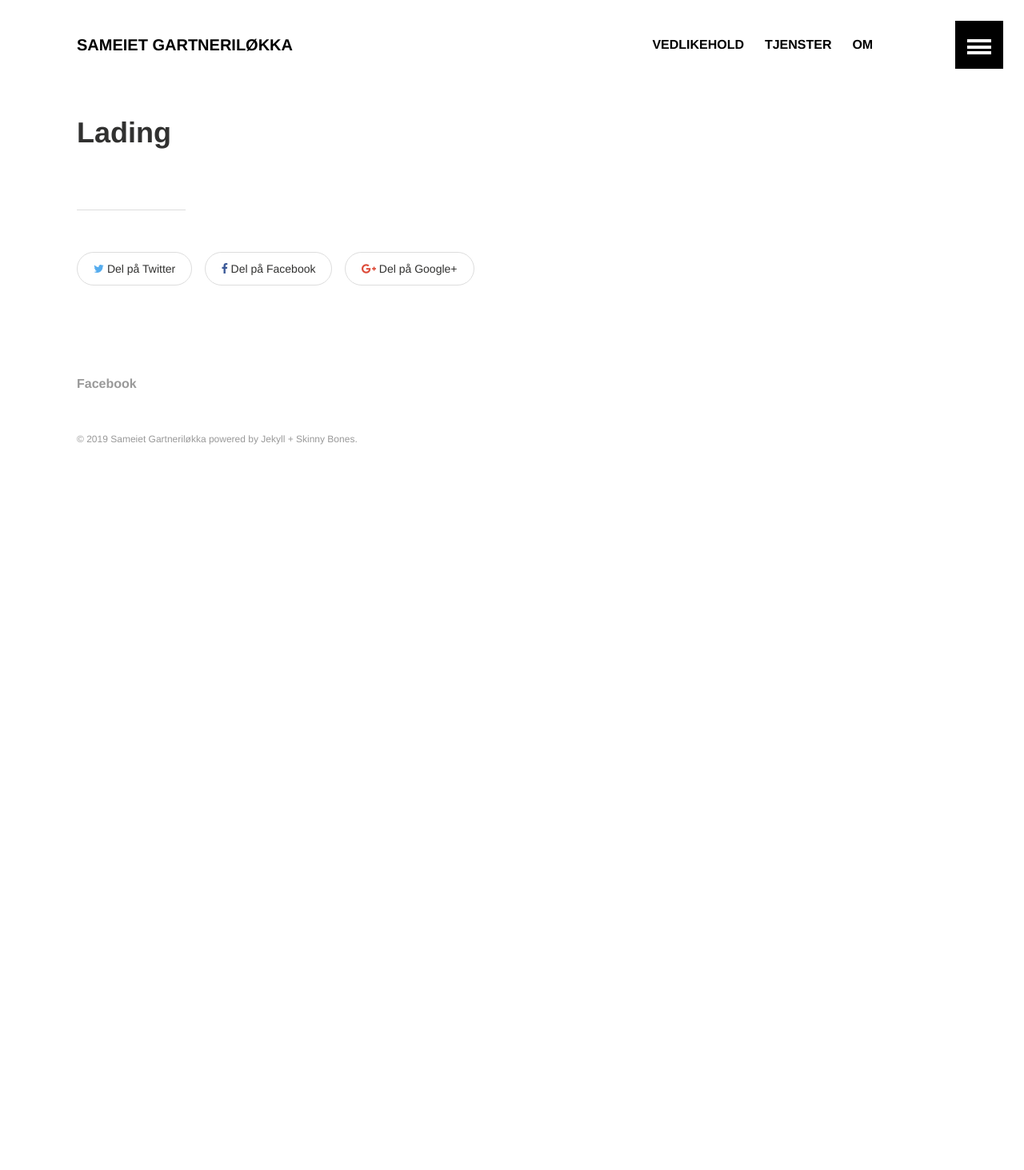
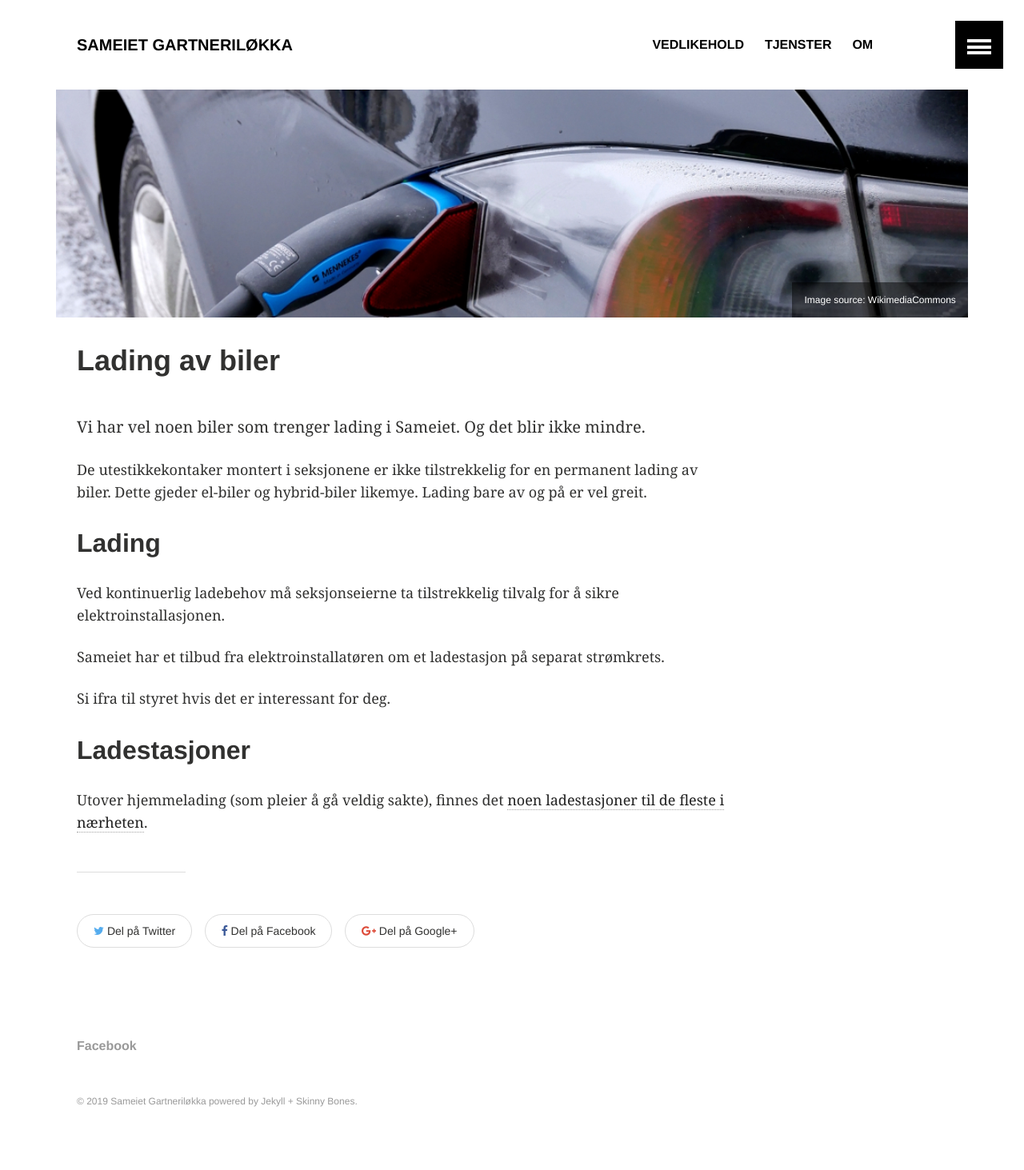
Before and after one commit to sameiet-gartnerilokka/sameiet-gartnerilokka.github.io, a Jekyll site: the page built from tjenester/sameie/lading.md, in a window 1280 px wide. Shown: the whole page at 80% size. Built offline with Jekyll 4.4.1, drawn with Linux system fonts in a browser that asks for light colours; before the commit the page ends 900 px from its top, so only the background shows below that.

Commit message:
General update

```diff
--- a/tjenester/sameie/lading.md
+++ b/tjenester/sameie/lading.md
@@ -1,5 +1,26 @@
 ---
 layout: page
-title: 'Lading'
+title: 'Lading av biler'
 permalink: /tjenester/sameie/lading/
+image:
+  feature: feature_lading.jpg
+  creditlink: https://commons.wikimedia.org/wiki/File:Charging_electric_car_20180128.jpg
+  credit: WikimediaCommons
 ---
+Vi har vel noen biler som trenger lading i Sameiet. Og det blir ikke mindre.
+
+De utestikkekontaker montert i seksjonene er ikke tilstrekkelig for en permanent lading av biler. Dette gjeder el-biler og hybrid-biler likemye. Lading bare av og på er vel greit.
+
+
+## Lading
+
+Ved kontinuerlig ladebehov må seksjonseierne ta tilstrekkelig tilvalg for å sikre elektroinstallasjonen.
+
+Sameiet har et tilbud fra elektroinstallatøren om et ladestasjon på separat strømkrets.
+
+Si ifra til styret hvis det er interessant for deg.
+
+
+## Ladestasjoner
+
+Utover hjemmelading (som pleier å gå veldig sakte), finnes det [noen ladestasjoner til de fleste i nærheten](https://www.ladestasjoner.no/kart/?lat=59.7478871&lng=10.274195400000053&location=false&name=Linnesstranda%20barnehage,%20Linnesstranda,%20Lier,%20Norway).
```
Also changed, not shown: index.md (+1 -0 lines), tjenester.md (+1 -1 lines), tjenester/sameie/parkeringsplass.md (+12 -0 lines), tjenester/seksjon/lysdimmer.md (+1 -1 lines), tjenester/seksjon/strom.md (+7 -6 lines), feature_lading.jpg (added), images/diagram_fellesareal.png, images/diagram_parkeringsplass.jpg (added), images/feature_lading.jpg (added), images/feature_parkeringsplass.jpg (added), images/feature_seksjon_strom.jpg (added), images/overview_sameie.jpg (added), 7 other files.
